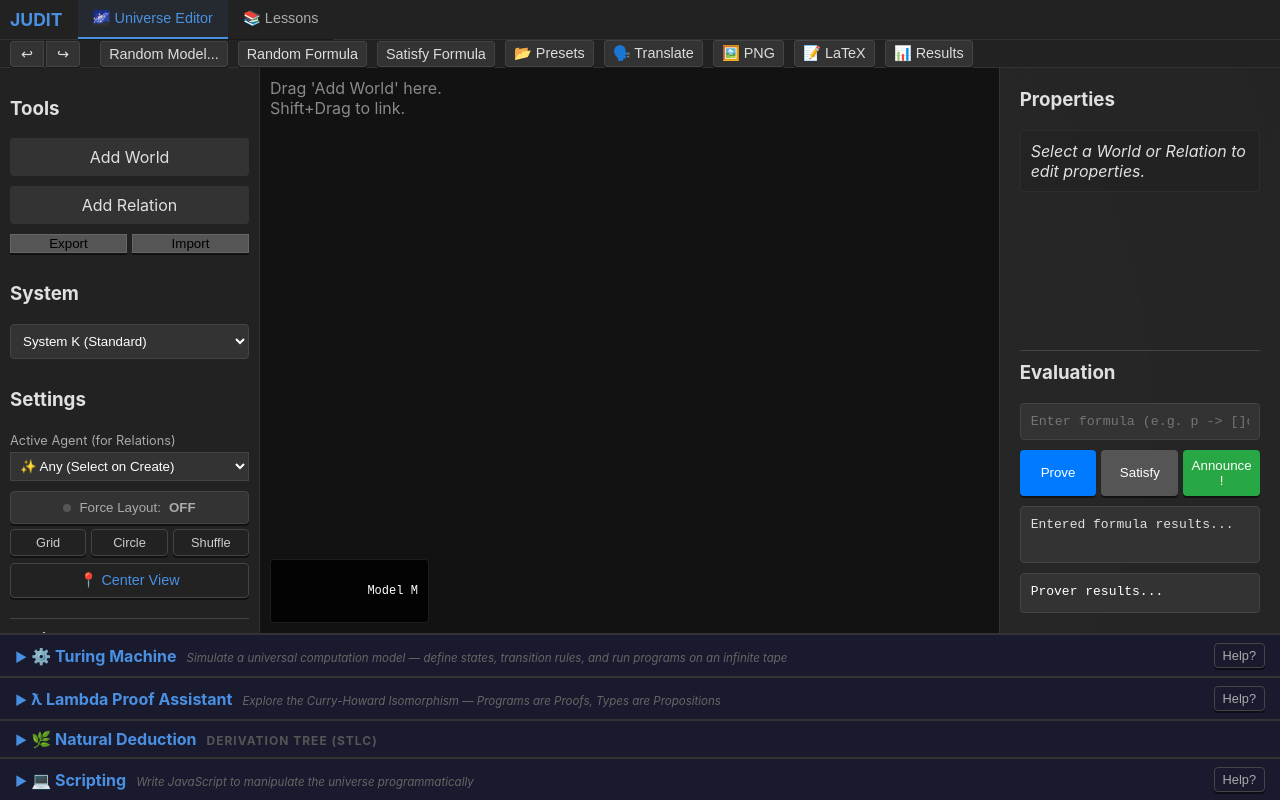
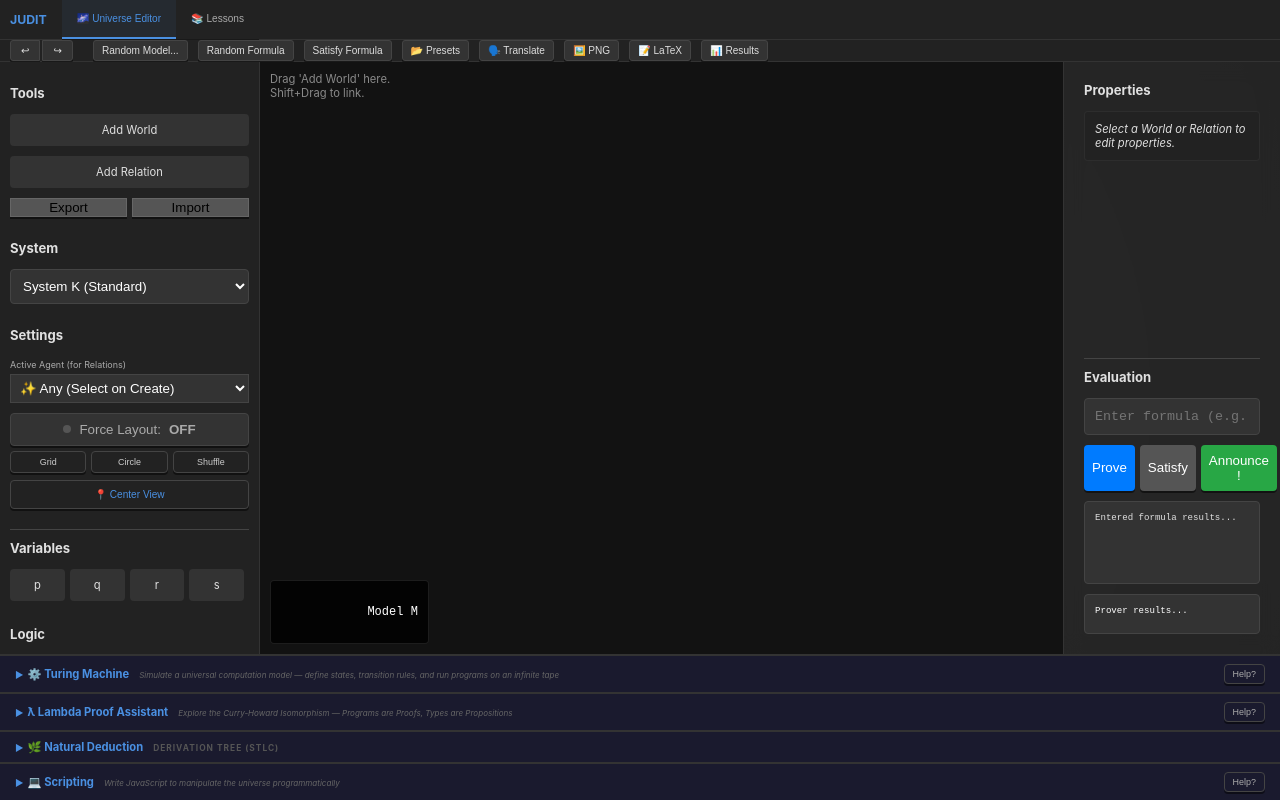
Before and after one commit to UbikTransmedia/judit-logic, a website built with Vite: page index.html in a window 1280 px wide. Built offline with nearby package versions, Linux system fonts and the light colour scheme.

Commit message:
3rd commit

```diff
--- a/index.html
+++ b/index.html
@@ -11,6 +11,7 @@
       margin: 0;
       padding: 0;
       font-family: 'Inter', sans-serif;
+      font-size: 70%;
       background-color: #1a1a1a;
       color: #fff;
       overflow: hidden;
--- a/src/canvas/renderer.js
+++ b/src/canvas/renderer.js
@@ -269,11 +269,21 @@ export class WorldRenderer {
     resizeCanvas() {
         const oldW = this.canvas.width;
         const oldH = this.canvas.height;
+        const dpr = window.devicePixelRatio || 1;
 
-        this.canvas.width = this.canvas.parentElement.clientWidth;
-        this.canvas.height = this.canvas.parentElement.clientHeight;
+        const displayW = this.canvas.parentElement.clientWidth;
+        const displayH = this.canvas.parentElement.clientHeight;
 
-        // Preserve center point
+        // Set CSS display size
+        this.canvas.style.width = displayW + 'px';
+        this.canvas.style.height = displayH + 'px';
+
+        // Set buffer size to match CSS pixels (not physical pixels)
+        // This keeps a 1:1 mapping between CSS pixels and canvas coordinates
+        this.canvas.width = displayW;
+        this.canvas.height = displayH;
+
+        // Preserve center point on resize
         if (oldW > 0 && oldH > 0) {
             this.offsetX += (this.canvas.width - oldW) / 2;
             this.offsetY += (this.canvas.height - oldH) / 2;
@@ -480,12 +490,8 @@ export class WorldRenderer {
 
     getMousePos(e) {
         const rect = this.canvas.getBoundingClientRect();
-        // Handle mismatch between CSS size and Buffer size
-        const scaleX = this.canvas.width / rect.width;
-        const scaleY = this.canvas.height / rect.height;
-
-        const screenX = (e.clientX - rect.left) * scaleX;
-        const screenY = (e.clientY - rect.top) * scaleY;
+        const screenX = e.clientX - rect.left;
+        const screenY = e.clientY - rect.top;
 
         // Transform to world coords
         return {
```
